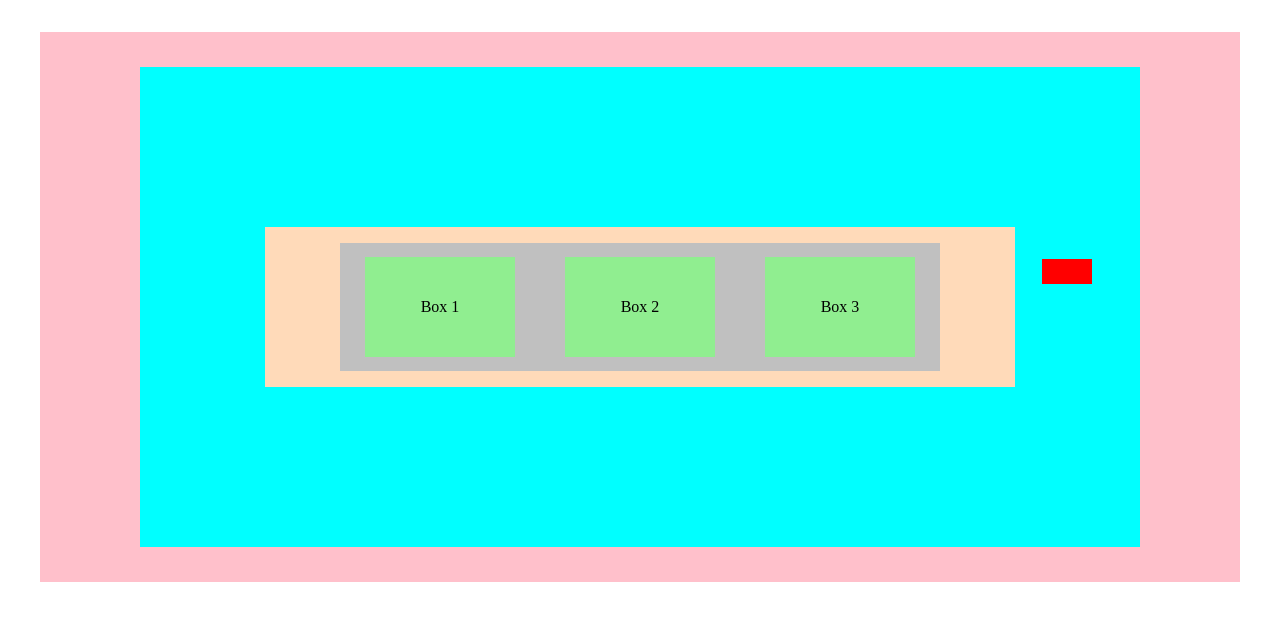
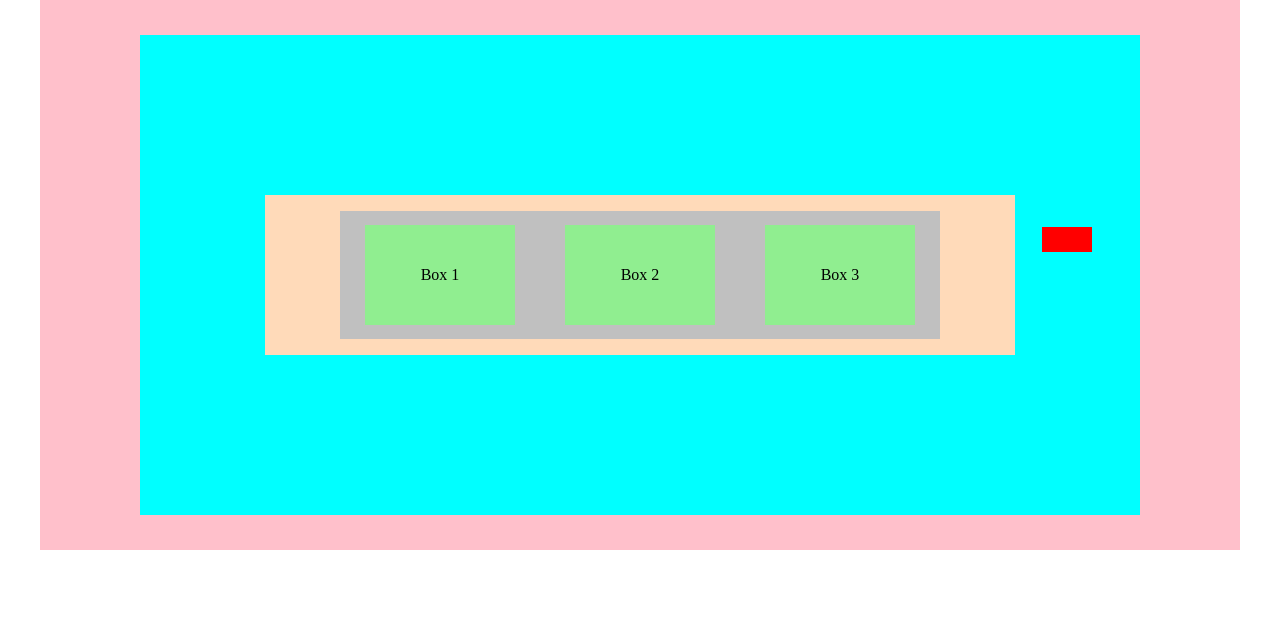
Before and after one commit to Bruce53005/sandbox-Copy, a plain HTML site: page index.html in a window 1280 px wide. Drawn offline with Linux system fonts and the light colour scheme.

Commit message:
moved main pink div flush with top (removed top 2rem)

```diff
--- a/resources/css/style.css
+++ b/resources/css/style.css
@@ -19,7 +19,7 @@ main{
   justify-content: center;
   align-items: center;
   position: relative;
-  top: 2rem;
+
 }
 .content{
   width: 1000px;
```
